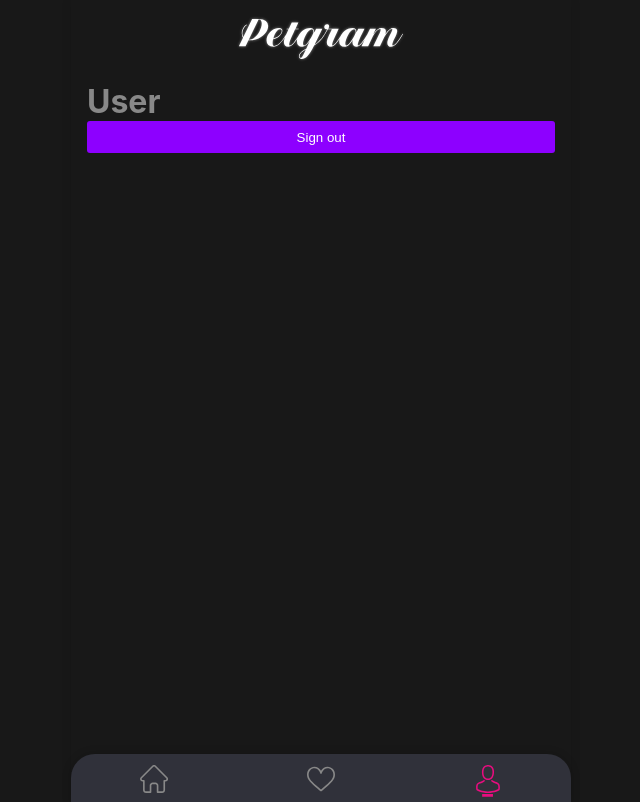
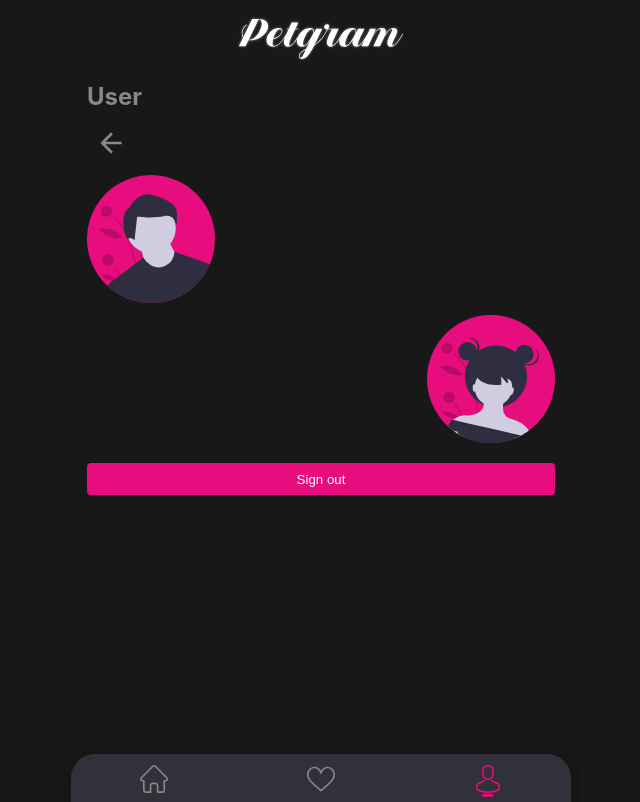
Before and after one commit to mauriciobrito7/petgram, a React (Create React App) app: page /user in a window 1280 px wide. Shown: the whole page, without its empty margins (319-959 px from the left). Built offline with nearby package versions, Linux system fonts and the light colour scheme; sample sign-in values are in the browser's storage.

Commit message:
new styles

```diff
--- a/src/components/Category/category.styles.js
+++ b/src/components/Category/category.styles.js
@@ -1,18 +1,18 @@
-import styled, {css} from 'styled-components'
-import { Link } from 'react-router-dom'
-import {colors} from '../../styles/theme'
+import styled, { css } from "styled-components";
+import { Link } from "react-router-dom";
+import { colors } from "../../styles/theme";
 
 export const CategoryOption = styled(Link)`
   display: flex;
   flex-direction: column;
   text-align: center;
   text-decoration: none;
-    width: 75px;
-`
+  width: 80px;
+`;
 
 export const Image = styled.img`
-    border:2px solid ${colors.lightGray};
-    box-shadow: 0px 10px 14px rgba(0,0,0,.2);
+  border: 2px solid ${colors.lightGray};
+  box-shadow: 0px 10px 14px rgba(0, 0, 0, 0.2);
   border-radius: 50%;
   margin: 0 auto !important;
   height: auto;
@@ -20,11 +20,14 @@ export const Image = styled.img`
   object-fit: cover;
   height: 60px;
   width: 60px;
-    ${props => props.active === true && css`{
-        border:4px solid ${colors.primary};
+  ${(props) =>
+    props.active === true &&
+    css`
+       {
+        border: 4px solid ${colors.primary};
         width: 66px;
         height: 66px;
-
-    }`}
+      }
+    `}
   transition: all 0.3s ease-out;
-`
+`;
--- a/src/components/FavButton/FavButton.styles.js
+++ b/src/components/FavButton/FavButton.styles.js
@@ -4,6 +4,7 @@ import { colors } from "../../styles/theme";
 export const Button = styled.button`
   padding-top: 8px;
   color: ${colors.lightGray};
+  font-weight: 600;
   display: flex;
   align-items: center;
   & svg {
--- a/src/components/SubmitButton/SubmitButton.styles.js
+++ b/src/components/SubmitButton/SubmitButton.styles.js
@@ -1,15 +1,17 @@
-import styled from 'styled-components'
+import styled from "styled-components";
+import { colors } from "../../styles/theme";
 
 export const Button = styled.button`
-  background: #8d00ff;
-  border-radius:3px;
-  color: #fff;
+  background: ${colors.primary};
+  border-radius: 4px;
+  color: ${colors.white};
   height: 32px;
   display: block;
   width: 100%;
   text-align: center;
   cursor: pointer;
+  position: relative;
   &[disabled] {
-    opacity: .3
+    opacity: 0.3;
   }
-`
+`;
--- a/src/pages/NotFound.jsx
+++ b/src/pages/NotFound.jsx
@@ -1,30 +1,32 @@
-import React from 'react'
-import  styled  from 'styled-components'
-import { Link } from 'react-router-dom'
-import NoFoundLogo from '../svg/error-404.svg'
+import React from "react";
+import styled from "styled-components";
+import { Link } from "react-router-dom";
+import NotFoundIcon from "../components/Icons/NotFoundIcon";
+import { colors } from "../styles/theme";
+import { Layout } from "../components/Layout/Layout.component";
 
 const ContainerNotFound = styled.div`
-  height:calc(100vh - 100px);
-  width:100%;
-  display:flex;
-  flex-wrap:wrap;
-  flex-direction:column;
-  justify-content:center;
-  align-items:center;
-  text-align:center;
-`
+  height: calc(100vh - 100px);
+  width: 100%;
+  display: flex;
+  flex-wrap: wrap;
+  flex-direction: column;
+  justify-content: center;
+  align-items: center;
+  text-align: center;
+`;
 const Title = styled.h1`
   width: 100%;
   font-size: 18px;
   font-weight: normal;
-  color: #888;
+  color: ${colors.lightGray};
   @media (min-width: 720px) {
     font-size: 32px;
   }
-`
+`;
 
 const LinkHome = styled(Link)`
-  color:#212121;
+  color: ${colors.lightGray};
   font-weight: bold;
   font-size: 18px;
   width: 100%;
@@ -32,18 +34,14 @@ const LinkHome = styled(Link)`
   @media (min-width: 720px) {
     font-size: 32px;
   }
-`
-
-const NotFoundImg = styled.img`
-  width:200px;
-  height:200px;
-
-`
+`;
 
 export const NotFound = () => (
   <ContainerNotFound>
-    <NotFoundImg src={NoFoundLogo}/>
-    <Title>Error 404 - Page not found</Title>
-    <LinkHome to='/'>Go home</LinkHome>
+    <Layout>
+      <NotFoundIcon width={"100%"} />
+      <Title>Error 404 - Page not found</Title>
+      <LinkHome to="/">Go home</LinkHome>
+    </Layout>
   </ContainerNotFound>
-)
+);
--- a/src/pages/User.jsx
+++ b/src/pages/User.jsx
@@ -1,15 +1,33 @@
-import React, { useContext } from 'react'
-import { Context } from '../Context'
-import { SubmitButton } from '../components/SubmitButton/SubmitButton.componet'
-import { Layout } from "../components/Layout/Layout.component"
+import React, { useContext } from "react";
+import { Context } from "../Context";
+import { SubmitButton } from "../components/SubmitButton/SubmitButton.componet";
+import { Layout } from "../components/Layout/Layout.component";
+import { GoBack } from "../components/GoBack/GoBack.component";
+import BoyIcon from "../components/Icons/BoyIcon";
+import GirlIcon from "../components/Icons/GirlIcon";
 
 const User = () => {
   const { removeAuth } = useContext(Context);
+  const styles = {
+    display: "flex",
+    flexDirection: "column",
+    marginBottom: "1em",
+  };
 
-  return <Layout>
-    <h1>User</h1>
-    <SubmitButton onClick={removeAuth} >Sign out</SubmitButton>
-  </Layout>
-}
+  return (
+    <Layout title="User">
+      <GoBack />
+      <div className="images-container" style={styles}>
+        <div style={{ marginBottom: ".5em" }} className="image">
+          <BoyIcon width={"128px"} height={"128px"} />
+        </div>
+        <div style={{ marginLeft: "calc(100% - 128px)" }} className="image">
+          <GirlIcon width={"128px"} height={"128px"} />
+        </div>
+      </div>
+      <SubmitButton onClick={removeAuth}>Sign out</SubmitButton>
+    </Layout>
+  );
+};
 
-export default User
+export default User;
```
Also changed, not shown: src/pages/Detail.jsx (+13 -13 lines). Lines whose indentation alone changed are shown as unchanged.
